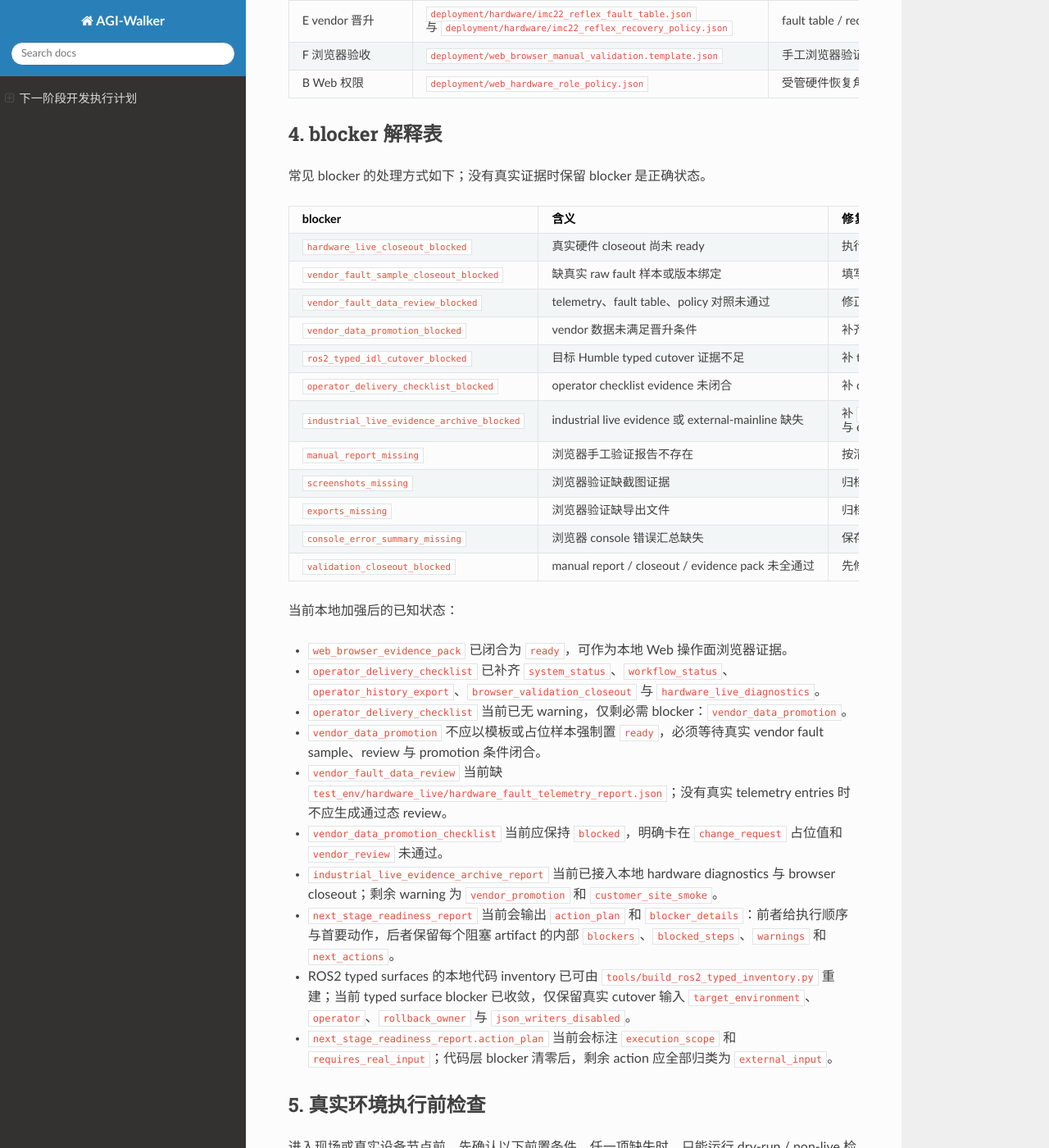
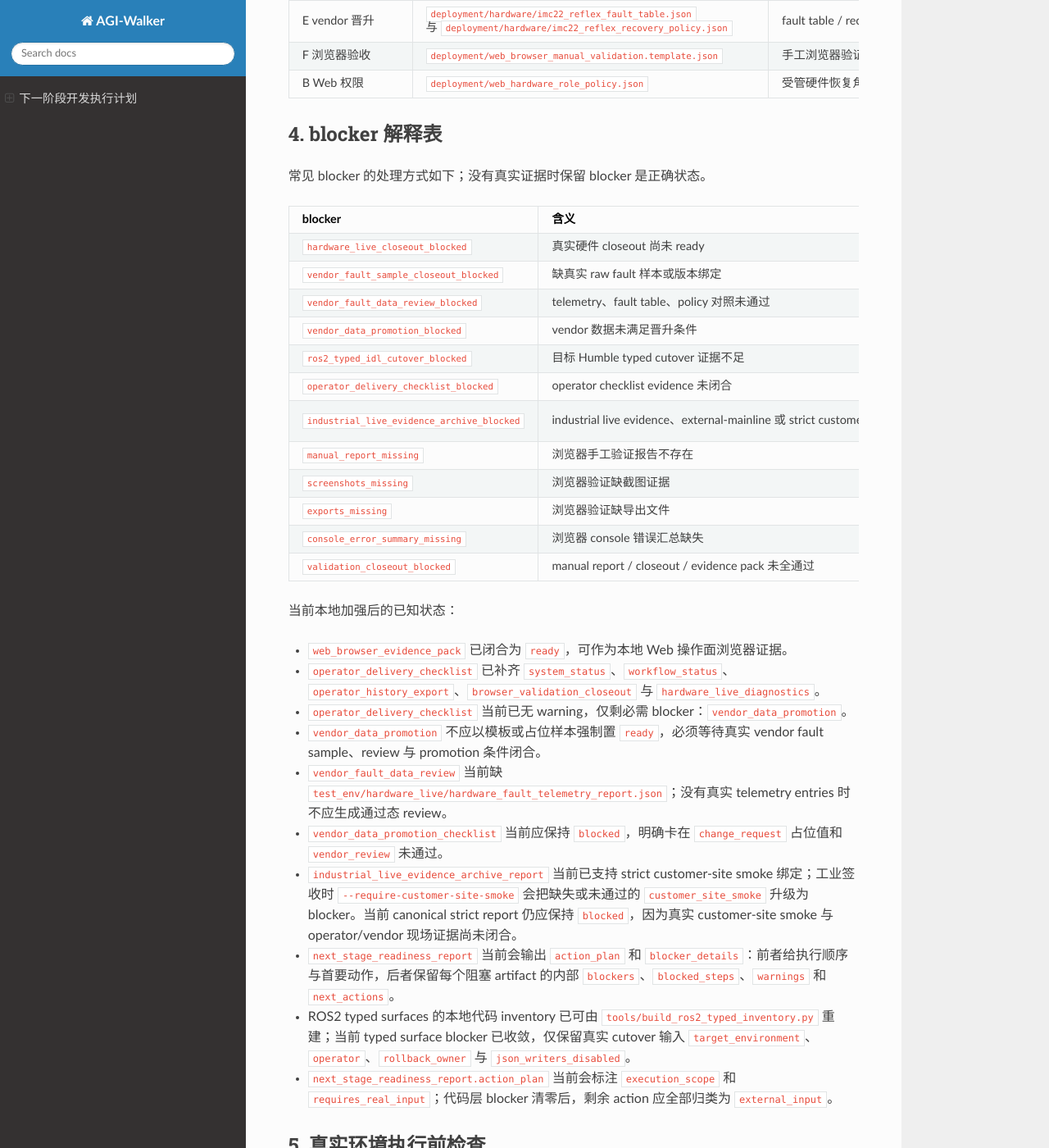
Before and after one commit to sossossal/AGI-Walker, a Sphinx documentation site: the page built from docs/guides/NEXT_STAGE_EXECUTION_PLAN_20260426.md, in a window 1280 px wide and 1400 px high, scrolled down 2601 px. Shown: the whole window at 82% size. Built offline with Sphinx 7.4.7 and the Read the Docs theme 3.1.0, drawn with Linux system fonts in a browser that asks for light colours; some of the changed text lies outside the part shown.

Commit message:
Align next-stage plan with strict live evidence gate

```diff
--- a/docs/guides/NEXT_STAGE_EXECUTION_PLAN_20260426.md
+++ b/docs/guides/NEXT_STAGE_EXECUTION_PLAN_20260426.md
@@ -66,8 +66,8 @@
 
 # D：operator delivery 与 industrial live archive
 python tools/build_operator_delivery_checklist.py --output test_env/operator_delivery/operator_delivery_checklist.json
-python tools/build_industrial_live_evidence_archive_report.py --output test_env/industrial_live_evidence/industrial_live_evidence_archive_report.json
 python tools/build_customer_site_live_smoke_report.py --output test_env/customer_site_live_smoke/customer_site_live_smoke_report.json
+python tools/build_industrial_live_evidence_archive_report.py --customer-site-smoke test_env/customer_site_live_smoke/customer_site_live_smoke_report.json --require-customer-site-smoke --output test_env/industrial_live_evidence/industrial_live_evidence_archive_report.json
 
 # F：浏览器手工验证 closeout
 python tools/build_web_browser_manual_validation_report.py --output test_env/web_browser_manual_validation/web_browser_manual_validation_report.json
@@ -114,7 +114,7 @@
 | `vendor_data_promotion_blocked` | vendor 数据未满足晋升条件 | 补齐 review、sample archive、`data_version`、`change_log` | `test_env/hardware_live/vendor_data_promotion_checklist.json` |
 | `ros2_typed_idl_cutover_blocked` | 目标 Humble typed cutover 证据不足 | 补 typed inventory、live smoke、rollback owner 并重建报告 | `test_env/ros2_typed_idl_cutover/ros2_typed_idl_cutover_report.json` |
 | `operator_delivery_checklist_blocked` | operator checklist evidence 未闭合 | 补 checklist item evidence path 并重建 checklist | `test_env/operator_delivery/operator_delivery_checklist.json` |
-| `industrial_live_evidence_archive_blocked` | industrial live evidence 或 external-mainline 缺失 | 补 `industrial_live_evidence.*` 与 external-mainline plan 后重建 archive | `test_env/industrial_live_evidence/industrial_live_evidence_archive_report.json` |
+| `industrial_live_evidence_archive_blocked` | industrial live evidence、external-mainline 或 strict customer-site smoke 缺失 | 补 `industrial_live_evidence.*`、external-mainline plan 与 `customer_site_live_smoke_report.status=passed` 后重建 archive | `test_env/industrial_live_evidence/industrial_live_evidence_archive_report.json` |
 | `manual_report_missing` | 浏览器手工验证报告不存在 | 按清单完成浏览器点击并生成 manual report | `test_env/web_browser_manual_validation/web_browser_manual_validation_report.json` |
 | `screenshots_missing` | 浏览器验证缺截图证据 | 归档 instruction console、history、timeline、recovery 操作截图 | `test_env/web_browser_manual_validation/` |
 | `exports_missing` | 浏览器验证缺导出文件 | 归档 history / timeline export 文件 | `test_env/web_browser_manual_validation/` |
@@ -129,7 +129,7 @@
 - `vendor_data_promotion` 不应以模板或占位样本强制置 `ready`，必须等待真实 vendor fault sample、review 与 promotion 条件闭合。
 - `vendor_fault_data_review` 当前缺 `test_env/hardware_live/hardware_fault_telemetry_report.json`；没有真实 telemetry entries 时不应生成通过态 review。
 - `vendor_data_promotion_checklist` 当前应保持 `blocked`，明确卡在 `change_request` 占位值和 `vendor_review` 未通过。
-- `industrial_live_evidence_archive_report` 当前已接入本地 hardware diagnostics 与 browser closeout；剩余 warning 为 `vendor_promotion` 和 `customer_site_smoke`。
+- `industrial_live_evidence_archive_report` 当前已支持 strict customer-site smoke 绑定；工业签收时 `--require-customer-site-smoke` 会把缺失或未通过的 `customer_site_smoke` 升级为 blocker。当前 canonical strict report 仍应保持 `blocked`，因为真实 customer-site smoke 与 operator/vendor 现场证据尚未闭合。
 - `next_stage_readiness_report` 当前会输出 `action_plan` 和 `blocker_details`：前者给执行顺序与首要动作，后者保留每个阻塞 artifact 的内部 `blockers`、`blocked_steps`、`warnings` 和 `next_actions`。
 - ROS2 typed surfaces 的本地代码 inventory 已可由 `tools/build_ros2_typed_inventory.py` 重建；当前 typed surface blocker 已收敛，仅保留真实 cutover 输入 `target_environment`、`operator`、`rollback_owner` 与 `json_writers_disabled`。
 - `next_stage_readiness_report.action_plan` 当前会标注 `execution_scope` 和 `requires_real_input`；代码层 blocker 清零后，剩余 action 应全部归类为 `external_input`。
@@ -147,7 +147,7 @@
 | 浏览器环境 | Chromium 或等价浏览器可打开 Web console，DevTools console 可导出 | 客户现场复核缺失时保留现场验收缺口，不覆盖本地已通过 evidence pack |
 | Playwright 可选项 | 若要求自动浏览器证据，需安装 Playwright browser runtime | 无自动化运行时时改走手工浏览器验收，并记录缺口 |
 | 客户现场证据 | evidence 目录可写，截图、导出、console summary 有归档路径 | 不执行最终 closeout，仅记录缺口 |
-| industrial live 输入 | `industrial_live_evidence.*` 字段已由现场负责人确认 | `industrial_live_evidence_archive_report` 保持 blocked |
+| industrial live 输入 | `industrial_live_evidence.*` 字段已由现场负责人确认，且 `customer_site_live_smoke_report.status=passed` | `industrial_live_evidence_archive_report` 保持 blocked |
 | vendor 数据 | raw error 样本包含设备、时间戳、raw code、fault class、恢复结果 | 不允许晋升 fault table / recovery policy |
 
 ## 6. 总体优先级
```
Also changed, not shown: plans/modules/hardwareless-acceptance.md (+1 -0 lines), 1 other file.
